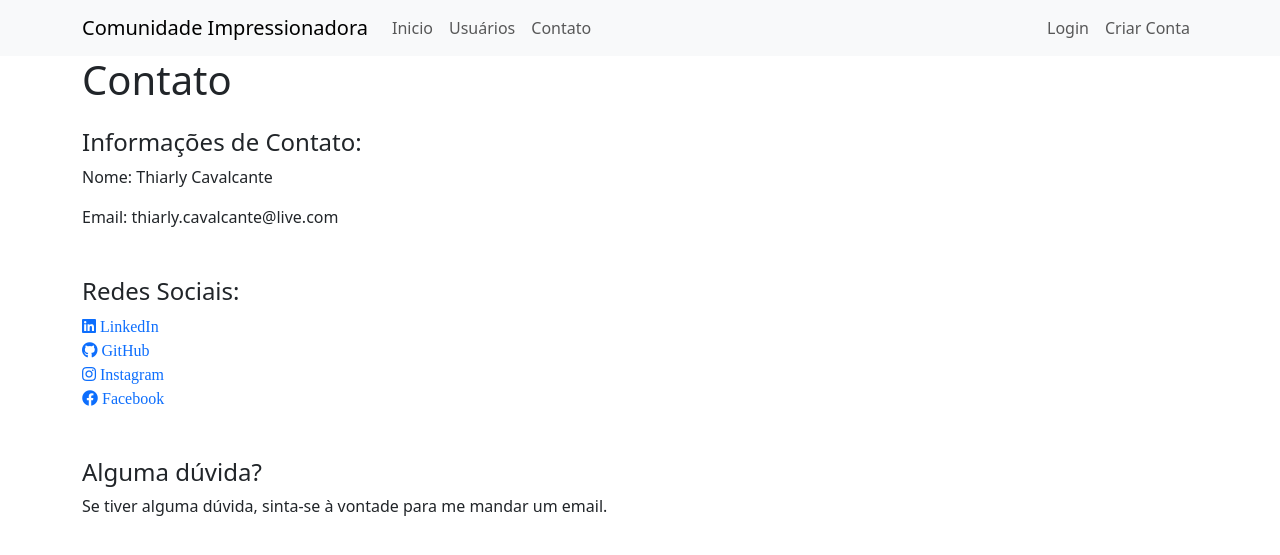
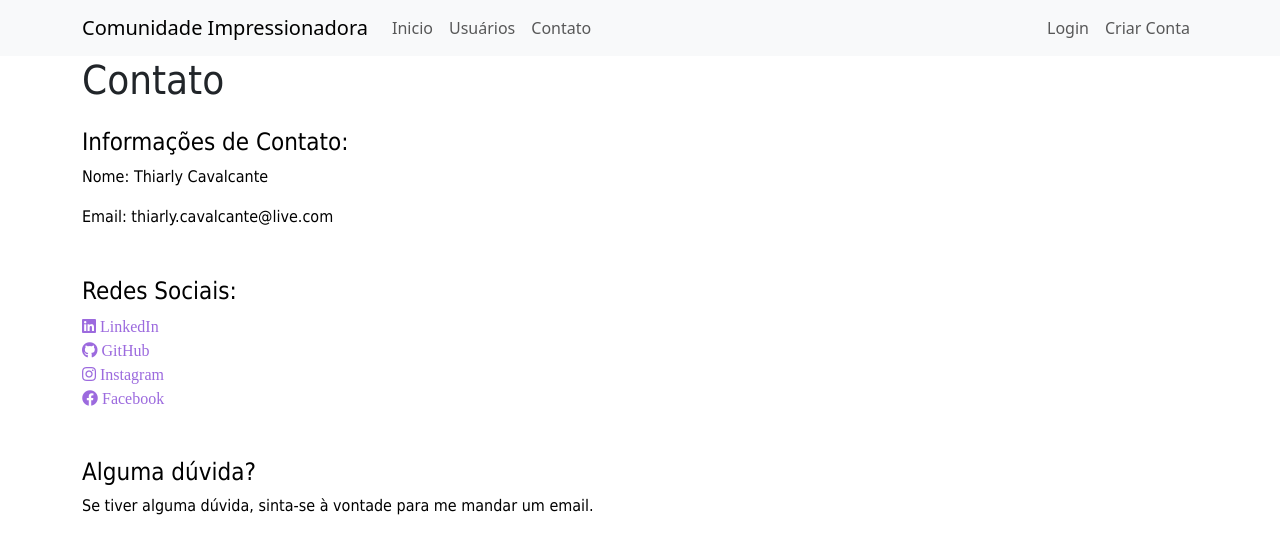
Before and after one commit to thiarly/projeto-comunidade-flask, a Flask app: page /contato in a window 1280 px wide. Shown: the top 555 px of the page. Run offline with Flask 3, Linux system fonts and the light colour scheme.

Commit message:
Update style.css

```diff
--- a/comunidadeintergard/static/css/style.css
+++ b/comunidadeintergard/static/css/style.css
@@ -1,3 +1,12 @@
+:root {
+  --primary-color: #9C6ADE;
+  --secondary-color: #4F46E5;
+  --background-color: #1F2937;
+  --text-color: #E5E7EB;
+  --hover-color: #6B7280;
+}
+
+
 .card{
   width: 400px;
   border: none;
@@ -52,3 +61,57 @@
 .col-12 .col-md-9 {
   word-wrap: break-word;
 }
+
+
+a {
+  color: var(--primary-color);
+}
+
+span {
+  color: blue;
+  font-family: Georgia, 'Times New Roman', Times, serif;
+}
+
+a:hover {
+  color: var(--hover-color);
+}
+
+.btn-primary {
+  background-color: var(--primary-color);
+  border-color: var(--primary-color);
+}
+
+.btn-primary:hover {
+  background-color: var(--secondary-color);
+  border-color: var(--secondary-color);
+}
+
+.container p {
+  color: black;
+  font-family: Tahoma;
+}
+
+h1 {
+  font-family: Tahoma;
+}
+
+h4 {
+  color: black;
+  font-family: Tahoma;
+}
+
+.username {
+  color: #333; /* Altere para qualquer cor que deseja */
+}
+
+.course-name {
+  color: #333; /* Altere para qualquer cor que deseja */
+}
+
+.titulo-post {
+  color: var(--primary-color);
+}
+
+.post-title {
+  color: #333
+}
```
